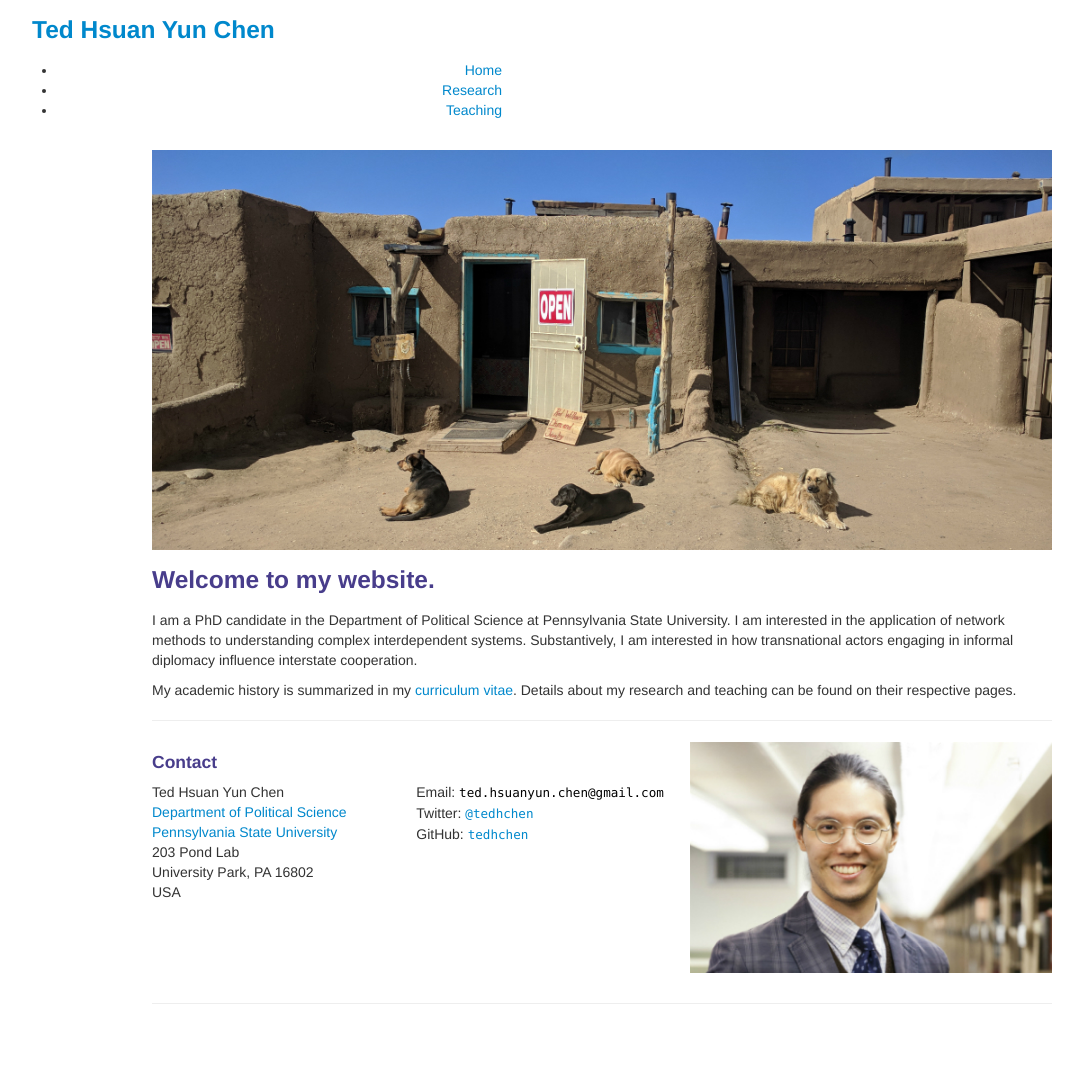
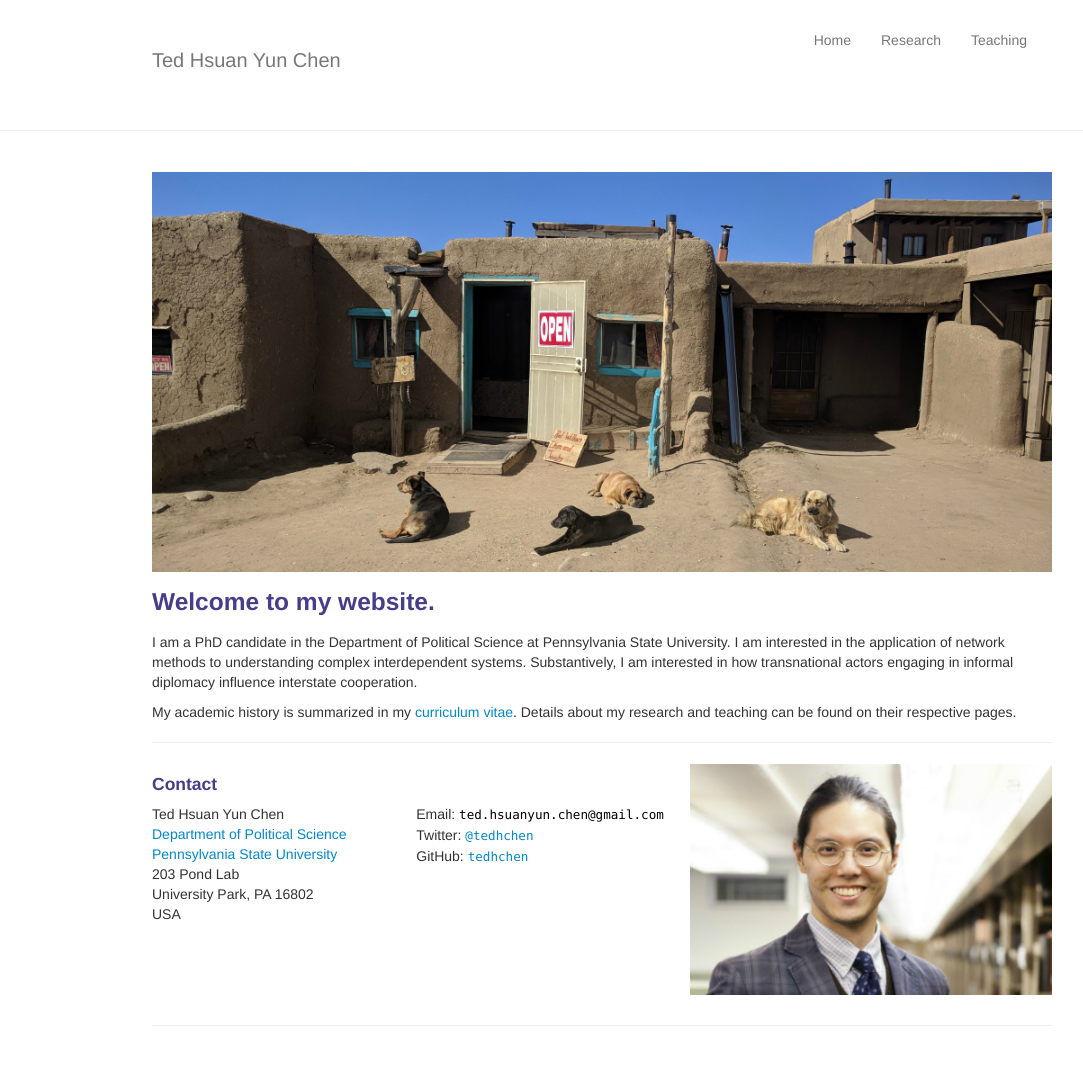
Before and after one commit to tedhchen/tedhchen.github.io, a Jekyll site: the page built from index.md, in a window 1280 px wide. Shown: the whole page, without its empty margins (38-1121 px from the left). Built offline with Jekyll 4.4.1, drawn with Linux system fonts in a browser that asks for light colours; before the commit the page ends 1055 px from its top, so only the background shows below that.

Commit message:
updated header

```diff
--- a/_includes/themes/twitter/default.html
+++ b/_includes/themes/twitter/default.html
@@ -31,15 +31,14 @@
   </head>
 
   <body>
-
-     <div id="header" class="row">
-       <div class="container">
-        <div class="span7">
+	<div class="navbar">
+	<div class="container-narrow">
+	<div class="row-fluid">
+		<div class="span5">
 			<h3><a class="brand" href="{{ HOME_PATH }}">{{ site.title }}</a></h3>
 		</div>
-
-        <div id="nav" class="span5" align="right">
-             <ul>
+		<div class="span7">
+         <ul class="nav">
              <li><a href="{{ BASE_PATH }}/index.html">Home</a></li>
              <li><a href="{{ BASE_PATH }}/pages/research.html">Research</a></li>
              <li><a href="{{ BASE_PATH }}/pages/teaching.html">Teaching</a></li>
@@ -47,6 +46,9 @@
 		</div>
 	</div>
 	</div>
+	<hr>
+	</div>
+
 
     <div class="container-narrow">
 
```
Lines whose indentation alone changed are shown as unchanged.
